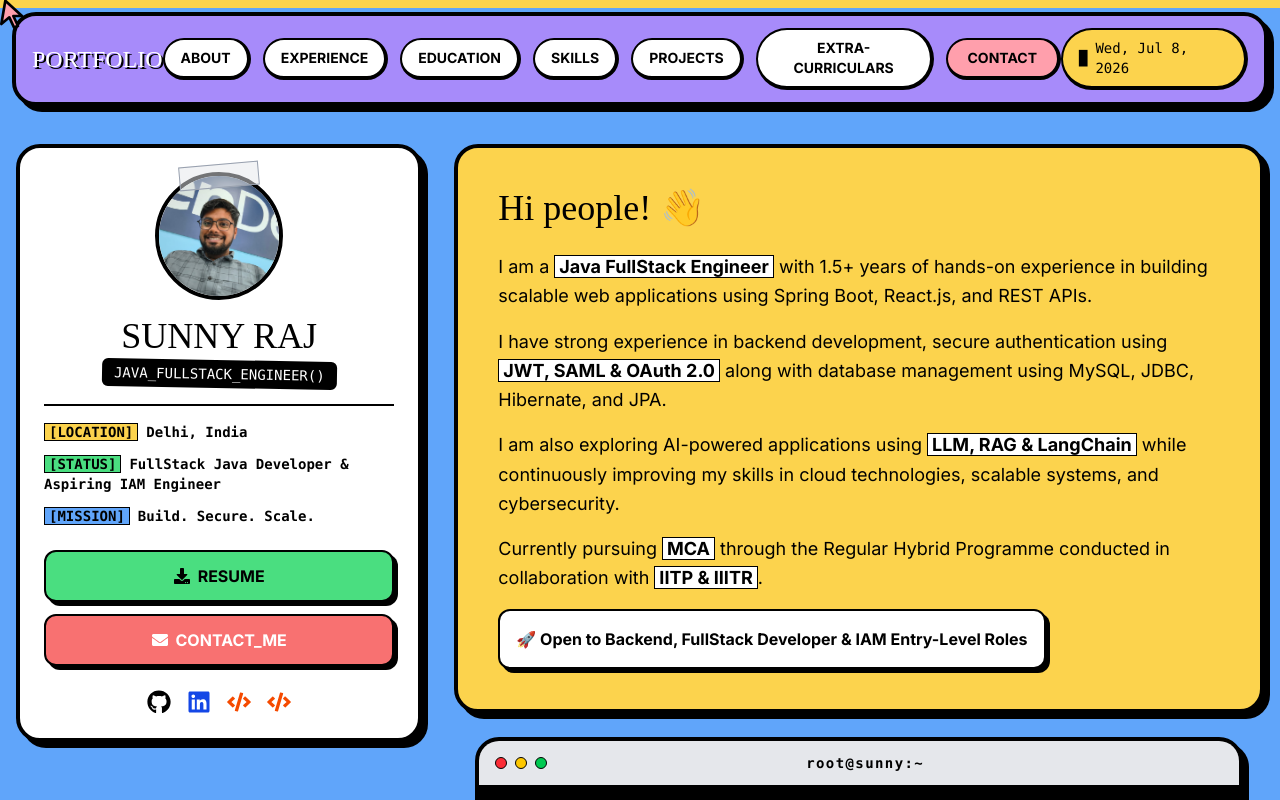
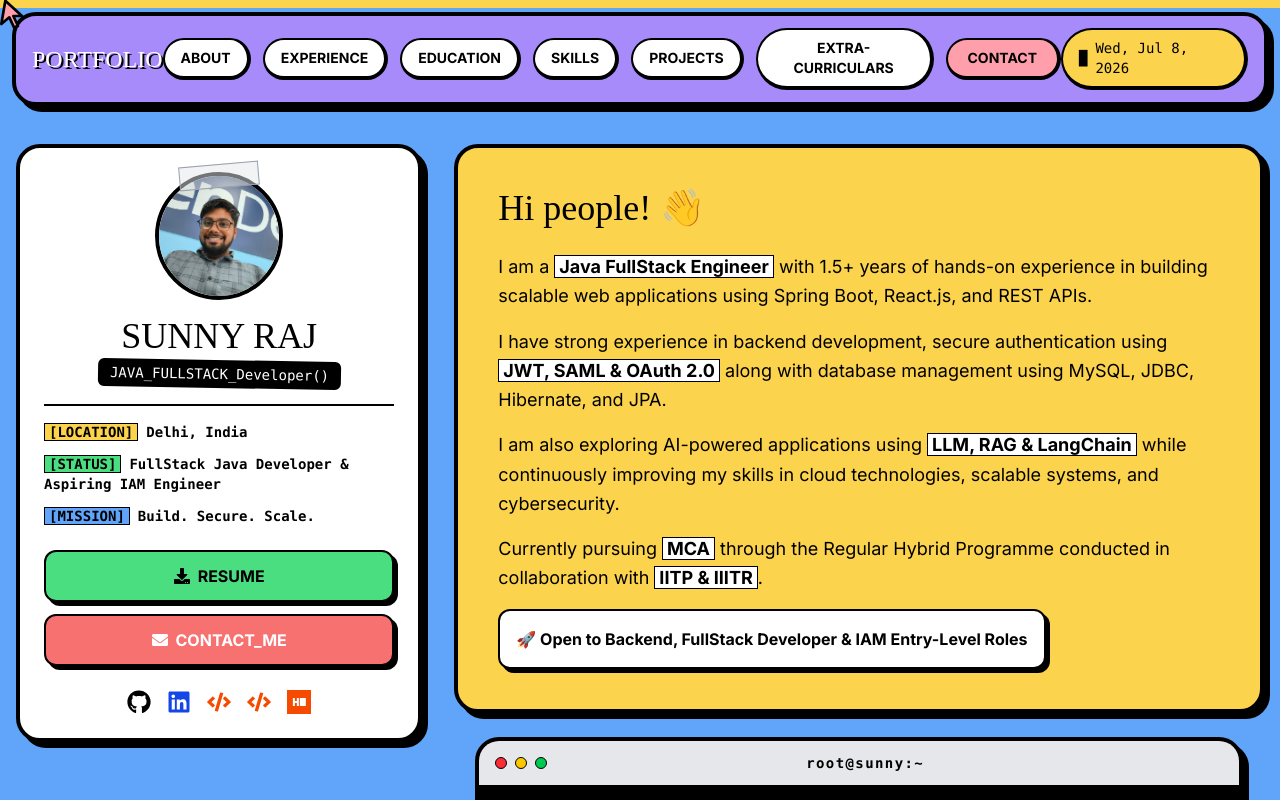
Before and after one commit to rajSunny5714/new-portfolio, a React (Vite) app: page / in a window 1280 px wide. Shown: the top 800 px of the page. Built offline with nearby package versions, Linux system fonts and the light colour scheme; the HTML template or start-up script is replaced by a standard one; a web font is replaced by a local one.

Commit message:
Update Hero.tsx

```diff
--- a/src/components/sections/Hero.tsx
+++ b/src/components/sections/Hero.tsx
@@ -6,6 +6,8 @@ import {
   FaDownload,
   FaEnvelope,
 } from 'react-icons/fa';
+
+import { SiHackerrank } from "react-icons/si";
 
 import ContactModal from '../ui/ContactModal';
 import MiniTerminal from '../ui/MiniTerminal';
@@ -36,7 +38,7 @@ const Hero = () => {
         </h1>
 
         <div className="bg-black text-white px-3 py-1 font-mono text-sm rounded-md mb-4 rotate-1">
-          JAVA_FULLSTACK_ENGINEER()
+          JAVA_FULLSTACK_Developer()
         </div>
 
         {/* INFO */}
@@ -126,6 +128,15 @@ const Hero = () => {
             <FaCode />
           </a>
 
+           <a
+            href="https://www.hackerrank.com/profile/rajSunny5714"
+            target="_blank"
+            rel="noreferrer"
+            className="hover:scale-110 transition-transform text-orange-600"
+          >
+            <SiHackerrank />
+          </a>
+
         </div>
       </div>
 
```
